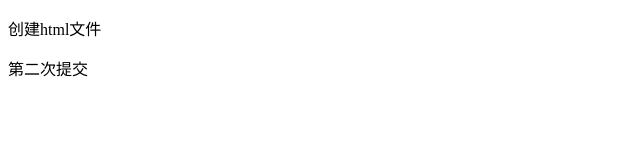
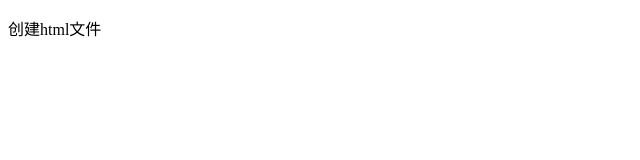
Before and after one commit to zhangjinghui886/express_test, a plain HTML site: page index.html in a window 1280 px wide. Shown: the whole page, without its empty margins (0-640 px from the left). Drawn offline with Linux system fonts and the light colour scheme.

Commit message:
Revert "fix: 第二次提交"

```diff
--- a/index.html
+++ b/index.html
@@ -4,7 +4,7 @@
  * @Autor: zhang-jinghui
  * @Date: 2021-06-16 12:01:39
  * @LastEditors: zhang-jinghui
- * @LastEditTime: 2021-06-17 11:35:52
+ * @LastEditTime: 2021-06-16 12:01:50
 -->
 <!DOCTYPE html>
 <html lang="en">
@@ -16,6 +16,5 @@
 </head>
 <body>
   <p>创建html文件</p>
-  <p>第二次提交</p>
 </body>
 </html>
```
